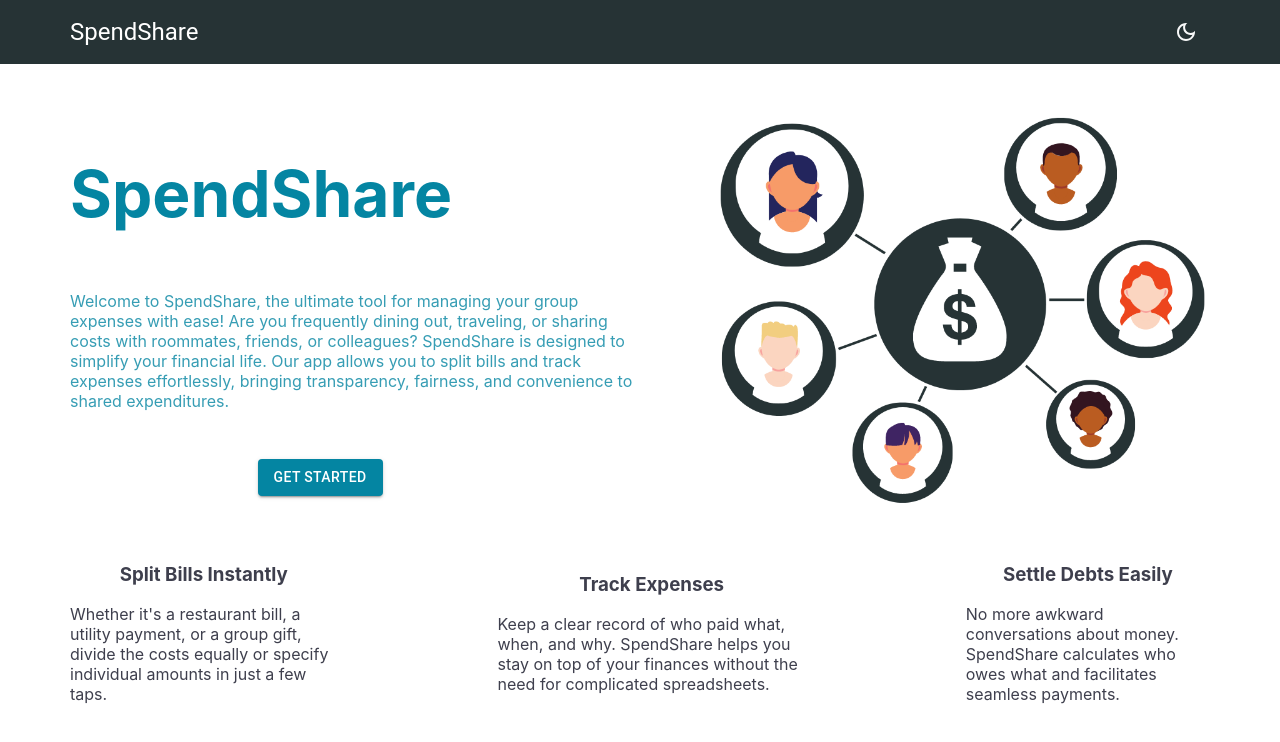
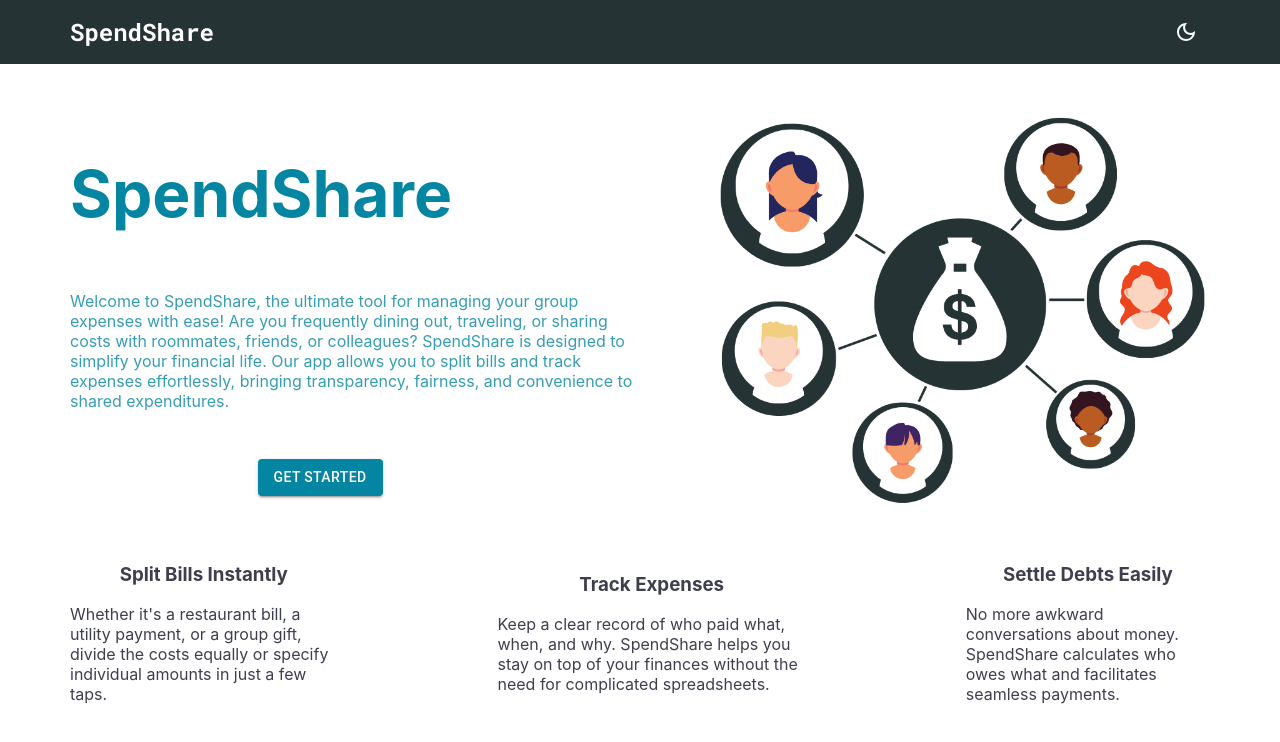
Before and after one commit to e-0922-ja/expense-tracker-app, a React (Create React App) app in the folder frontend/: page / in a window 1280 px wide. Shown: the top 742 px of the page. Built offline with nearby package versions, Linux system fonts and the light colour scheme; no server answers.

Commit message:
docs: change favicon & add title

```diff
--- a/frontend/public/index.html
+++ b/frontend/public/index.html
@@ -7,37 +7,18 @@
     <meta name="theme-color" content="#000000" />
     <meta
       name="description"
-      content="Web site created using create-react-app"
+      content="SpendShare is a comprehensive solution for managing group expenses. This application allows users to effortlessly split bills and track shared expenditures, promoting transparency, fairness, and convenience in all your financial transactions."
     />
     <link rel="apple-touch-icon" href="%PUBLIC_URL%/logo192.png" />
-    <!--
-      manifest.json provides metadata used when your web app is installed on a
-      user's mobile device or desktop. See https://developers.google.com/web/fundamentals/web-app-manifest/
-    -->
     <link rel="manifest" href="%PUBLIC_URL%/manifest.json" />
-    <!--
-      Notice the use of %PUBLIC_URL% in the tags above.
-      It will be replaced with the URL of the `public` folder during the build.
-      Only files inside the `public` folder can be referenced from the HTML.
-
-      Unlike "/favicon.ico" or "favicon.ico", "%PUBLIC_URL%/favicon.ico" will
-      work correctly both with client-side routing and a non-root public URL.
-      Learn how to configure a non-root public URL by running `npm run build`.
-    -->
-    <title>React App</title>
+    <link
+      href="https://fonts.googleapis.com/css2?family=Roboto+Condensed:wght@700&family=Roboto+Mono:wght@700&display=swap"
+      rel="stylesheet"
+    />
+    <title>SpendShare</title>
   </head>
   <body>
     <noscript>You need to enable JavaScript to run this app.</noscript>
     <div id="root"></div>
-    <!--
-      This HTML file is a template.
-      If you open it directly in the browser, you will see an empty page.
-
-      You can add webfonts, meta tags, or analytics to this file.
-      The build step will place the bundled scripts into the <body> tag.
-
-      To begin the development, run `npm start` or `yarn start`.
-      To create a production bundle, use `npm run build` or `yarn build`.
-    -->
   </body>
 </html>
--- a/frontend/src/views/components/Header.tsx
+++ b/frontend/src/views/components/Header.tsx
@@ -39,14 +39,13 @@ export const Header = () => {
       }}
     >
       <StyledToolbar>
-        <Typography
+        <StyledTypography
           sx={{ flexGrow: 1 }}
           onClick={handleNavigateHome}
           variant="h5"
-          component="div"
         >
           SpendShare
-        </Typography>
+        </StyledTypography>
         <AppBarNavWrapper>
           <StyledIconButton size="large" onClick={handleChangeMode}>
             {theme.palette.mode === "light" ? (
@@ -93,3 +92,7 @@ const StyledIconButton = styled(IconButton)`
     color: #f8f9f9;
   }
 `;
+
+const StyledTypography = styled(Typography)`
+  font-family: "Roboto Mono", monospace !important;
+`;
```
Also changed, not shown: 1 other file (tests, documents, lock files or other folders).
